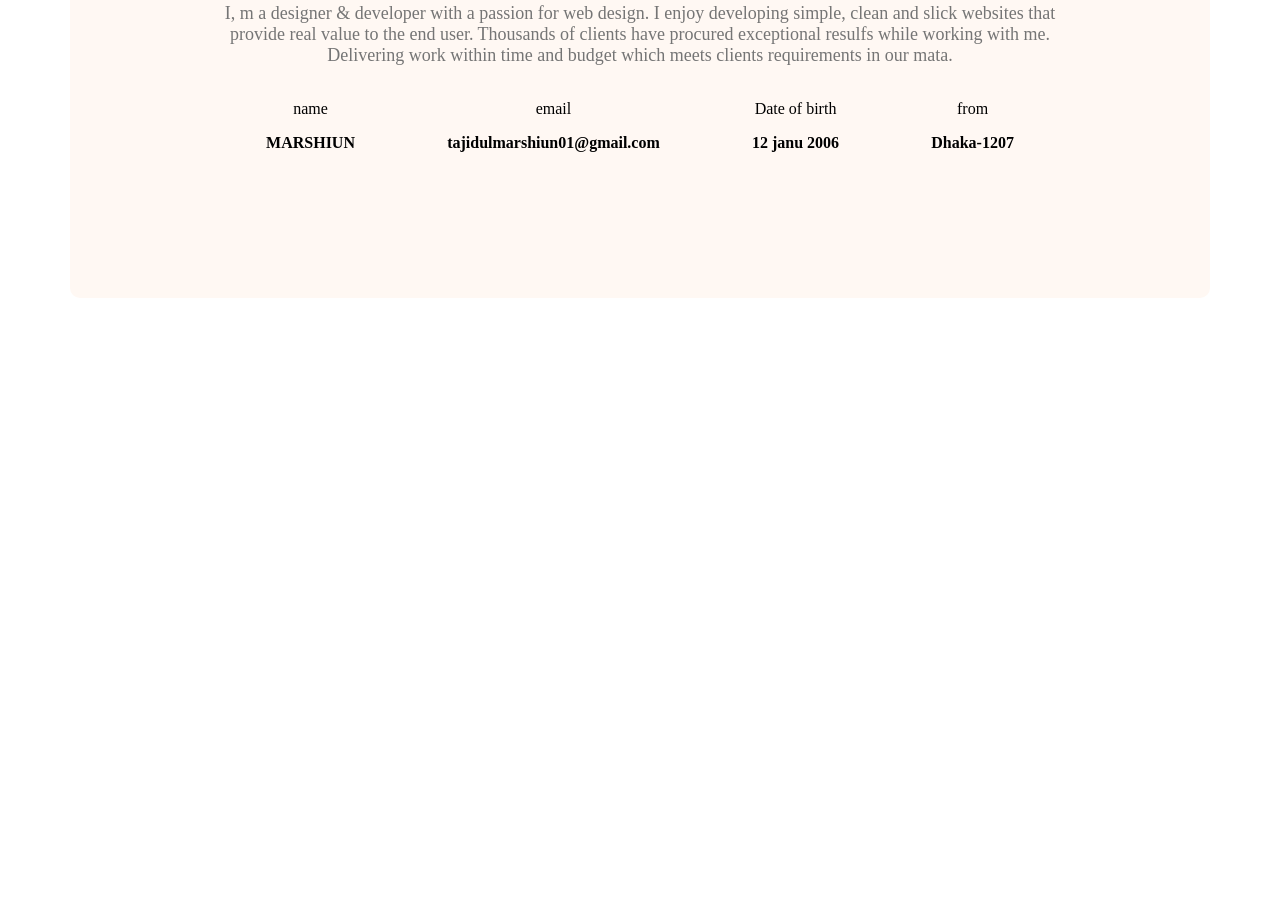
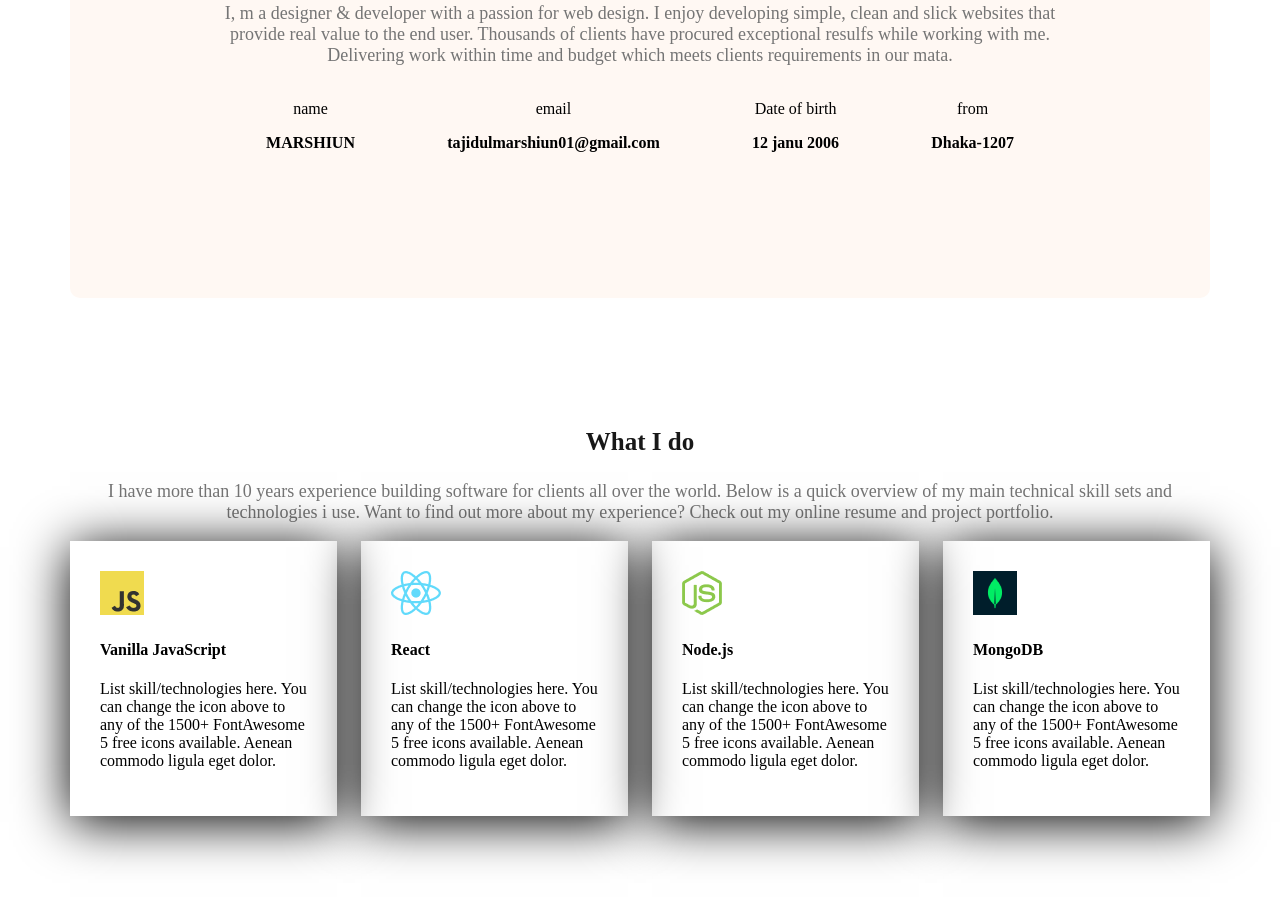
Before and after one commit to TajidulMarshiun/web-dev-portfolio, a plain HTML site: page index.html in a window 1280 px wide. Shown: the part 1156-2059 px from the top of the page. Before the commit the page ends 1462 px from the top, so only its background shows below. Drawn offline with Linux system fonts and the light colour scheme.

Commit message:
adeed somthing

```diff
--- a/index.html
+++ b/index.html
@@ -56,6 +56,35 @@
             </div>
           </div>
         </section>
+        <!--What I Do section start-->
+        <section class="skills">
+            <h3 class="section-tittle text-center">What I do</h3>
+            <p class="section-description text-center">I have more than 10 years experience building software for clients all over the world. Below is a quick overview of my main technical skill sets and technologies i use. Want to find out more about my experience? Check out my online resume and project portfolio.</p>
+
+            <div class="skills-container">
+                <!-- .skill*4>img+h4.skill-tittle+p.skill-description-->
+                <div class="skill">
+                    <img src="images/icons/js.png" alt="">
+                    <h4 class="skill-tittle">Vanilla JavaScript</h4>
+                    <p class="skill-description">List skill/technologies here. You can change the icon above to any of the 1500+ FontAwesome 5 free icons available. Aenean commodo ligula eget dolor.</p>
+                </div>
+                <div class="skill">
+                    <img src="images/icons/react.png" alt="">
+                    <h4 class="skill-tittle">React</h4>
+                    <p class="skill-description">List skill/technologies here. You can change the icon above to any of the 1500+ FontAwesome 5 free icons available. Aenean commodo ligula eget dolor.</p>
+                </div>
+                <div class="skill">
+                    <img src="images/icons/nodejs.png" alt="">
+                    <h4 class="skill-tittle">Node.js</h4>
+                    <p class="skill-description">List skill/technologies here. You can change the icon above to any of the 1500+ FontAwesome 5 free icons available. Aenean commodo ligula eget dolor.</p>
+                </div>
+                <div class="skill">
+                    <img src="images/icons/mongo.png" alt="">
+                    <h4 class="skill-tittle">MongoDB</h4>
+                    <p class="skill-description">List skill/technologies here. You can change the icon above to any of the 1500+ FontAwesome 5 free icons available. Aenean commodo ligula eget dolor.</p>
+                </div>
+            </div>
+        </section>
 
     </main>
     <footer>
--- a/styles/portfolio.css
+++ b/styles/portfolio.css
@@ -40,6 +40,10 @@
     font-size: 18px;
     color: #757575;
 
+}
+
+.text-center{
+    text-align: center;
 }
 
 nav ul{
@@ -110,6 +114,12 @@ main{
     max-width: 1140px;
     margin: 0 auto;
 
+
+}
+main section{
+    margin-top: 130px;
+    margin-bottom: 130px;
+
 }
 
 /* about styles */
@@ -117,7 +127,7 @@ main{
     border-radius: 10px;
     padding: 130px 150px;
     text-align: center;
-    margin-top: 130px;
+
 }
 
 .about-items{
@@ -128,3 +138,14 @@ main{
 .item-description{
     font-weight: 600;
 }
+
+/* .skills section styles */
+.skills-container{
+    display: flex;
+    gap: 24px;
+}
+.skill{
+    padding: 30px;
+    border border-radius: 5px;
+    box-shadow: 0px 6px 50px 0px ;
+}
```
